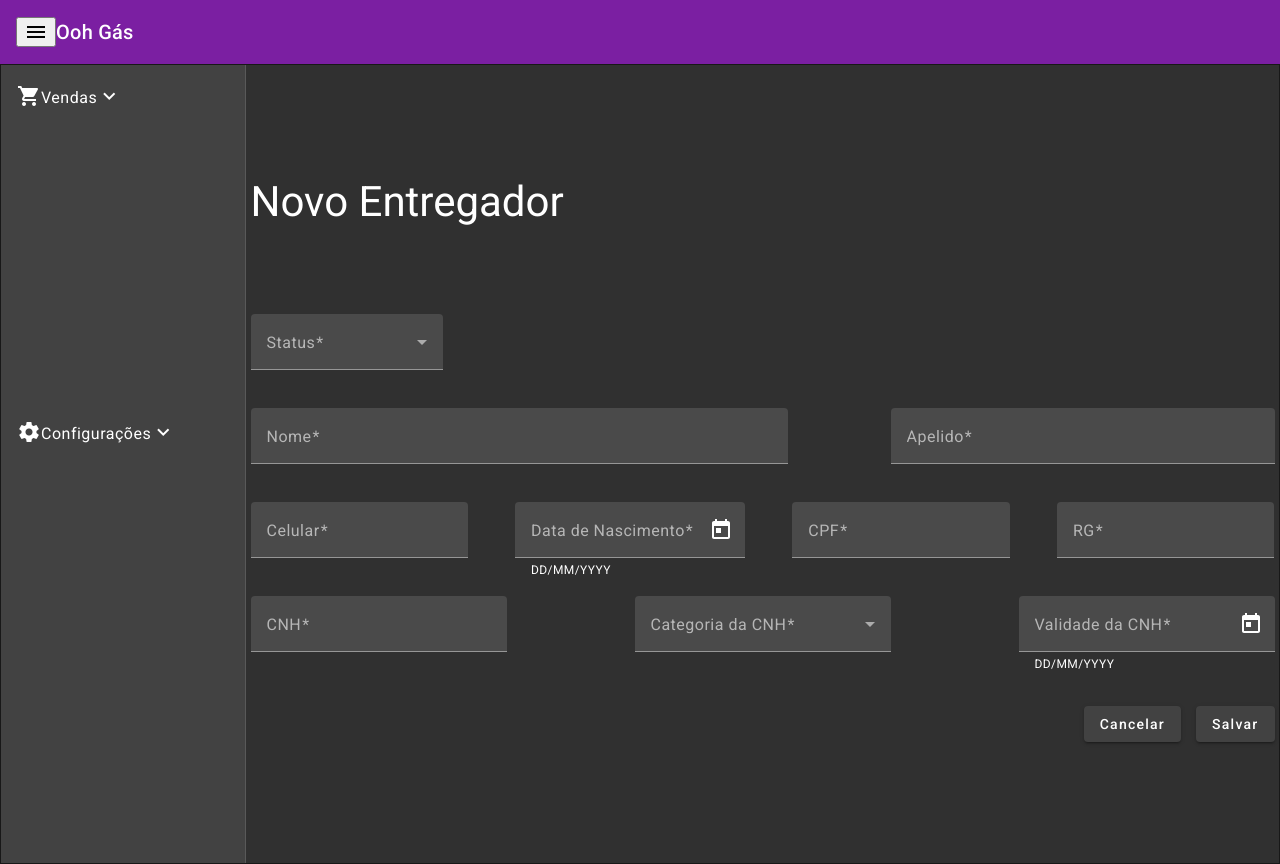
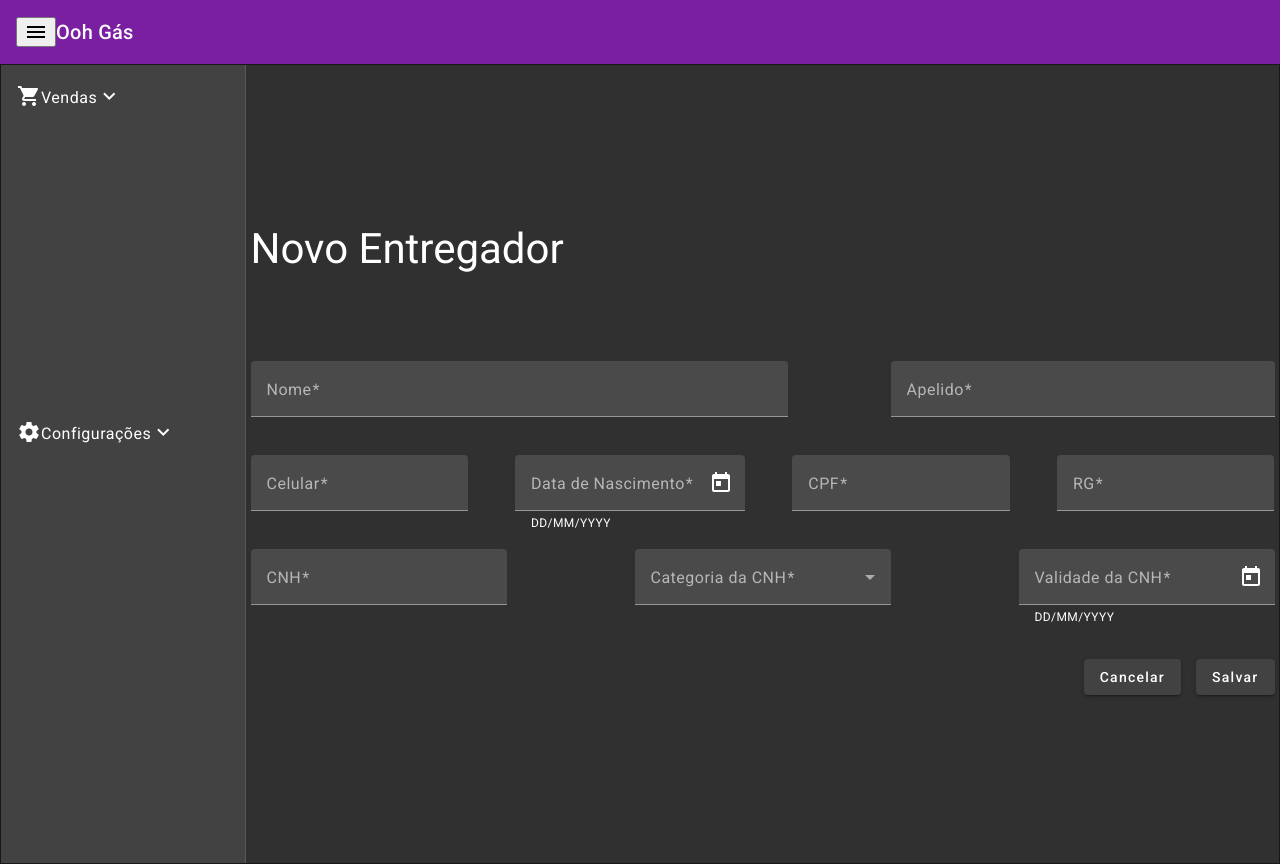
Before and after one commit to ClarissaAndrade/angular17-front-OohGas, an Angular app: page /entregadores/adicionar in a window 1280 px wide. Built offline with nearby package versions, Linux system fonts and the light colour scheme.

Commit message:
Campo status escondido na inserção

```diff
--- a/src/app/components/deliverer-form/deliverer-form.component.html
+++ b/src/app/components/deliverer-form/deliverer-form.component.html
@@ -3,7 +3,7 @@
 </div>
 <div class="form">
     <form [formGroup]="myForm" (ngSubmit)="onSubmit()">
-        <div *ngIf="isUpdate" class="formGroup">
+        <div [ngStyle]="{ display: isUpdate ? 'block' : 'none' }" class="formGroup">
             <mat-form-field appearance="fill" style="width:15vw">
                 <mat-label>Status</mat-label>
                 <mat-select formControlName="status">
--- a/src/app/components/deliverer-form/deliverer-form.component.ts
+++ b/src/app/components/deliverer-form/deliverer-form.component.ts
@@ -13,7 +13,6 @@ import { DelivererService } from '../../core/services/deliverer.service';
 import { CommonModule } from '@angular/common';
 import { Router, RouterModule } from '@angular/router';
 import { ToastrService } from 'ngx-toastr';
-
 
 
 interface CnhCategories {
@@ -44,7 +43,7 @@ export class DelivererFormComponent {
 	];
 
 	title: string = "Novo Entregador";
-  isUpdate: boolean = true;
+	isUpdate: boolean = false;
 
 	constructor(private fb: FormBuilder, private delivererService: DelivererService, private router: Router, private toastr: ToastrService) {
 		this.myForm = this.fb.group({
@@ -57,22 +56,9 @@ export class DelivererFormComponent {
 			cnhCategory: ['', Validators.required],
 			dtCnhExpiry: ['', Validators.required],
 			phone: ['', Validators.required],
-      status: ['', Validators.required]
+			status: [1, Validators.required]
 		});
 	}
-
-  // onSubmit() {
-	// 	console.log(this.myForm);
-  //   if (this.myForm.valid) {
-  //     console.log(this.myForm.value);
-  //     this.delivererService.create(this.myForm.value).subscribe((res:any) => {
-  //          console.log('Post created successfully!');
-  //          this.router.navigate(['/entregadores']);
-  //     })
-  //   } else {
-  //     console.log('Form is invalid');
-  //   }
-  // }
 
 	onSubmit() {
 		console.log(this.myForm);
```
Lines whose indentation alone changed are shown as unchanged.
